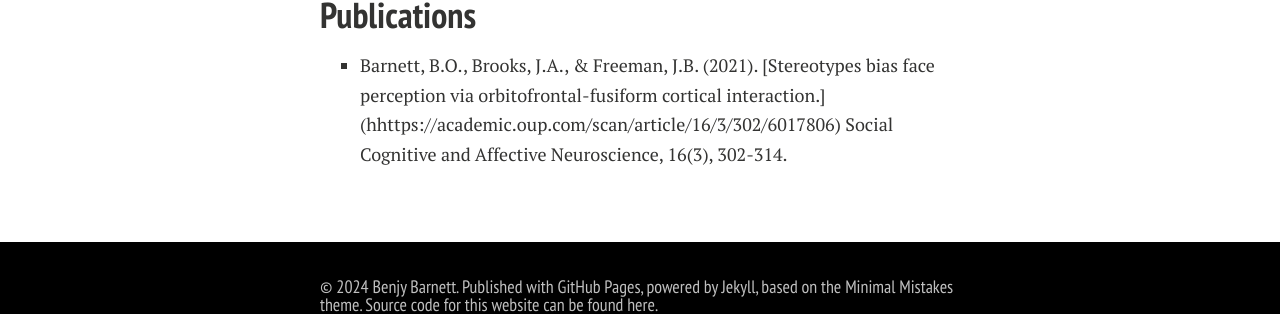
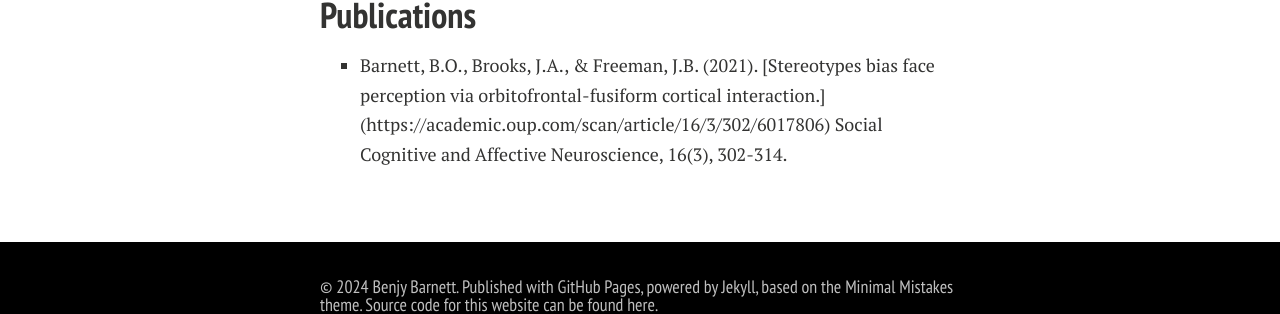
Before and after one commit to benjybarnett/benjybarnett.github.io, a Jekyll site: the page built from publications.md, in a window 1280 px wide. Shown: the part 427-741 px from the top of the page. Built offline with Jekyll 4.4.1, drawn with Linux system fonts in a browser that asks for light colours; nearby versions of some CDN libraries; comment, search, counter and statistics services are not loaded; a style sheet for code colours, icons or effects is not loaded; some of the changed lines change nothing that is shown.

Commit message:
update pubs

```diff
--- a/publications.md
+++ b/publications.md
@@ -15,4 +15,4 @@ title: Publications
 
 ## Publications
 
-- Barnett, B.O., Brooks, J.A., & Freeman, J.B. (2021). [Stereotypes bias face perception via orbitofrontal-fusiform cortical interaction.] (hhttps://academic.oup.com/scan/article/16/3/302/6017806) Social Cognitive and Affective Neuroscience, 16(3), 302-314.
+- Barnett, B.O., Brooks, J.A., & Freeman, J.B. (2021). [Stereotypes bias face perception via orbitofrontal-fusiform cortical interaction.] (https://academic.oup.com/scan/article/16/3/302/6017806) Social Cognitive and Affective Neuroscience, 16(3), 302-314.
```
